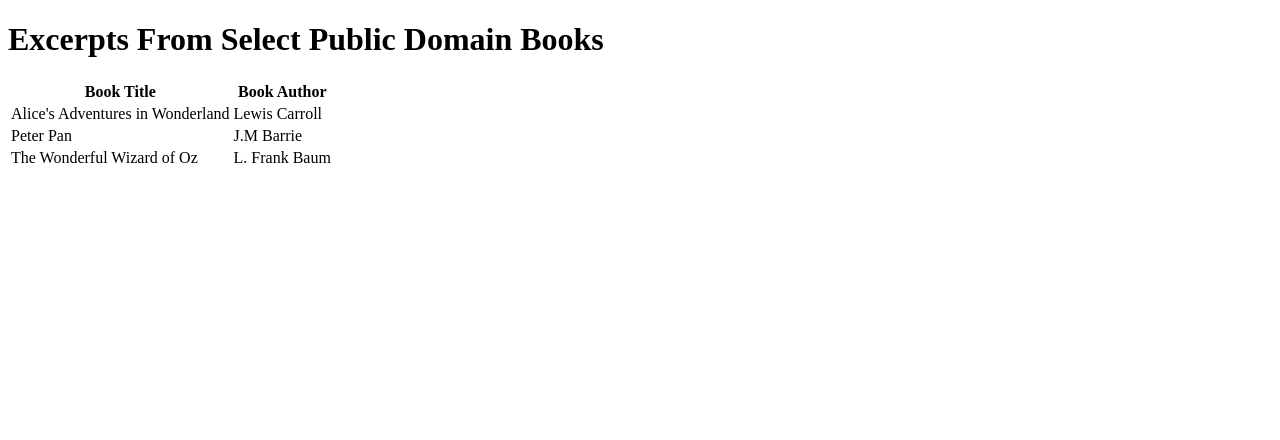
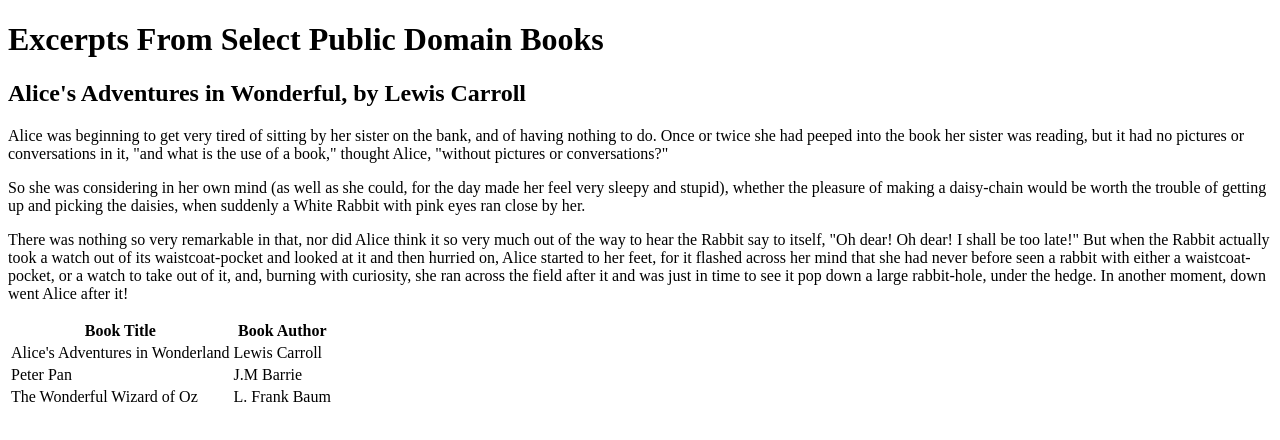
Before and after one commit to aciturbide/lab3, a plain HTML site: page index.html in a window 1280 px wide. Drawn offline with Linux system fonts and the light colour scheme.

Commit message:
Update index.html

```diff
--- a/index.html
+++ b/index.html
@@ -22,6 +22,10 @@
   <tr>
     <td>The Wonderful Wizard of Oz</td>
     <td>L. Frank Baum</td>
+<h2>Alice's Adventures in Wonderful, by Lewis Carroll</h2>
+<p>Alice was beginning to get very tired of sitting by her sister on the bank, and of having nothing to do. Once or twice she had peeped into the book her sister was reading, but it had no pictures or conversations in it, "and what is the use of a book," thought Alice, "without pictures or conversations?"</p>
+<p>So she was considering in her own mind (as well as she could, for the day made her feel very sleepy and stupid), whether the pleasure of making a daisy-chain would be worth the trouble of getting up and picking the daisies, when suddenly a White Rabbit with pink eyes ran close by her.</p>
+<p>There was nothing so very remarkable in that, nor did Alice think it so very much out of the way to hear the Rabbit say to itself, "Oh dear! Oh dear! I shall be too late!" But when the Rabbit actually took a watch out of its waistcoat-pocket and looked at it and then hurried on, Alice started to her feet, for it flashed across her mind that she had never before seen a rabbit with either a waistcoat-pocket, or a watch to take out of it, and, burning with curiosity, she ran across the field after it and was just in time to see it pop down a large rabbit-hole, under the hedge. In another moment, down went Alice after it!</p>
 
 </body>
 </html>
```
